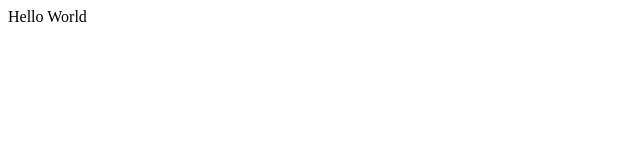
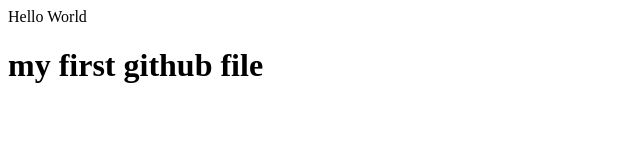
Before and after one commit to nis44/nishant-demo, a plain HTML site: page index.html in a window 1280 px wide. Shown: the whole page, without its empty margins (0-640 px from the left). Drawn offline with Linux system fonts and the light colour scheme.

Commit message:
rechecked2

```diff
--- a/index.html
+++ b/index.html
@@ -1 +1,3 @@
 <p>Hello World</p>
+
+<h1>my first github file</h1>
```
Also changed, not shown: 1 other file.
